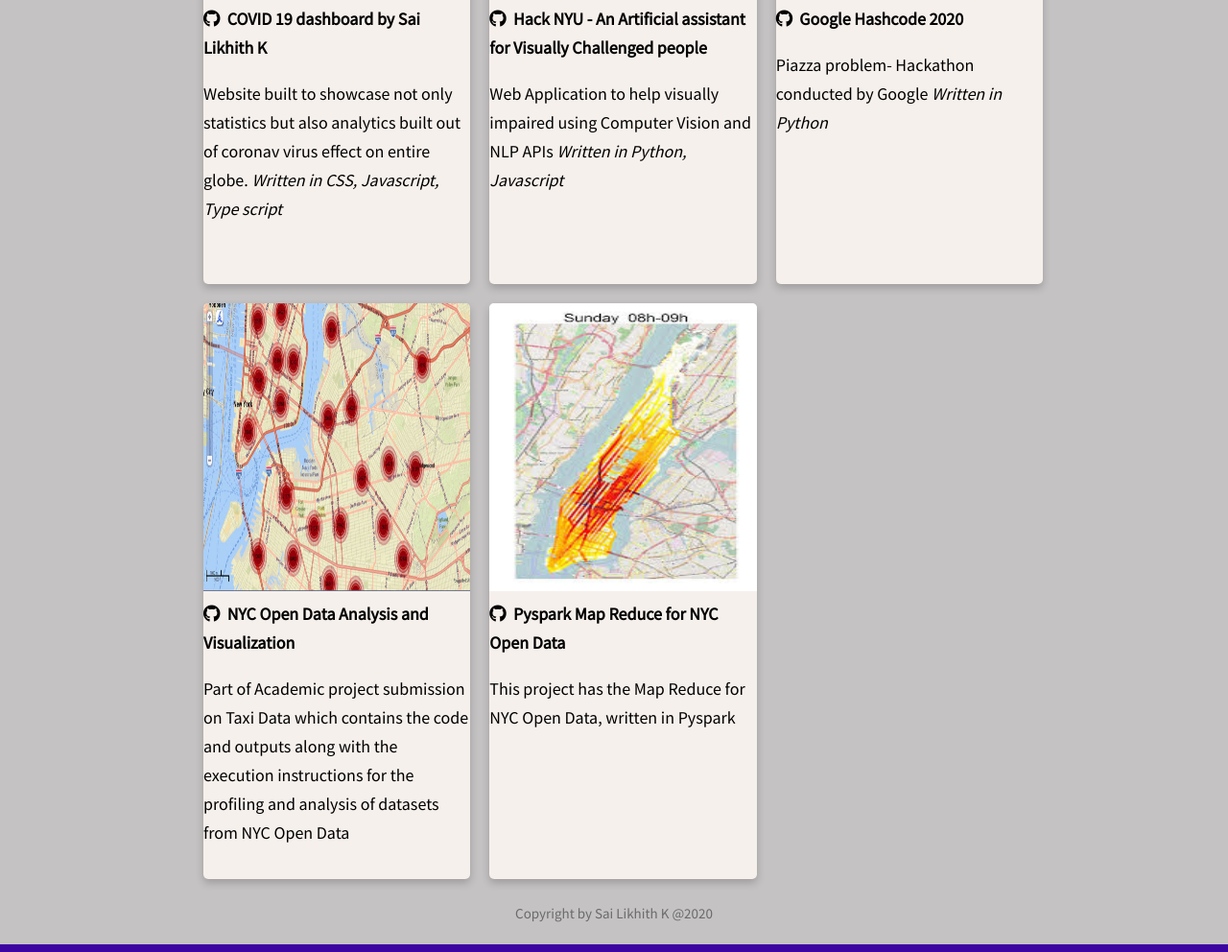
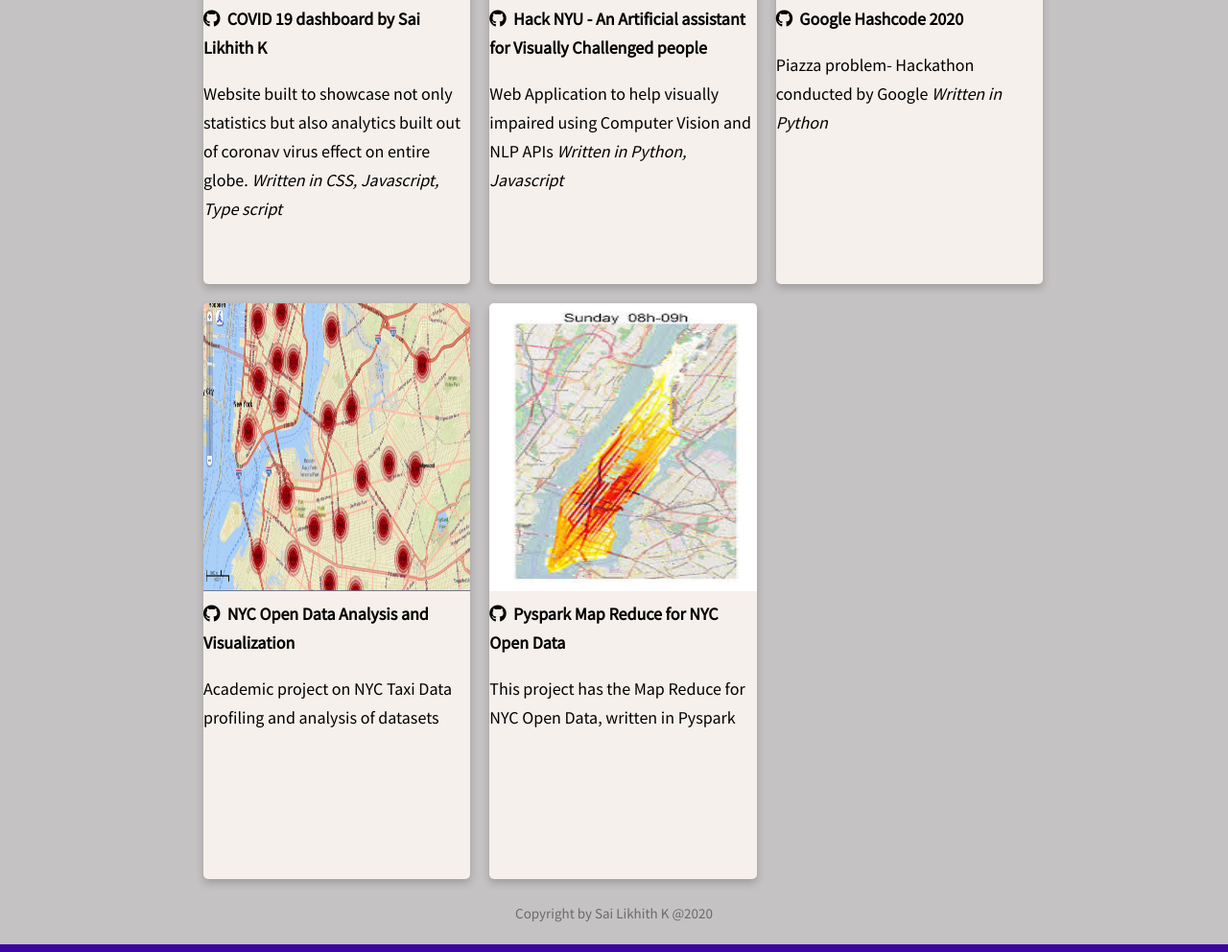
Before and after one commit to SaiLikhith7/Mywebsite, a Jekyll site: the page built from projects.html, in a window 1280 px wide, cut to the strip 442-1434 px from the top of the page. Shown: the whole strip at 96% size. Built offline with Jekyll 4.4.1, drawn with Linux system fonts in a browser that asks for light colours; nearby versions of some CDN libraries.

Commit message:
Update projects.html

```diff
--- a/_includes/projects.html
+++ b/_includes/projects.html
@@ -56,7 +56,7 @@
       <strong>
         <div class="card">
           <a href="https://github.com/SaiLikhith7/CSGY-6513-Big-Data-Project-Analysis-of-NYC-Open-Data"><img src="./img/nyc.jpg" alt="nyc open data" style="width:100%;height:300px"><i class="fab fa-github"></i>&nbsp;&nbsp;<b>NYC Open Data Analysis and Visualization</b>
-          <p>Part of Academic project submission on Taxi Data which contains the code and outputs along with the execution instructions for the profiling and analysis of datasets from NYC Open Data</p></a>
+          <p>Academic project on NYC Taxi Data profiling and analysis of datasets</p></a>
           </div>
           </strong>
       </h5>
```
